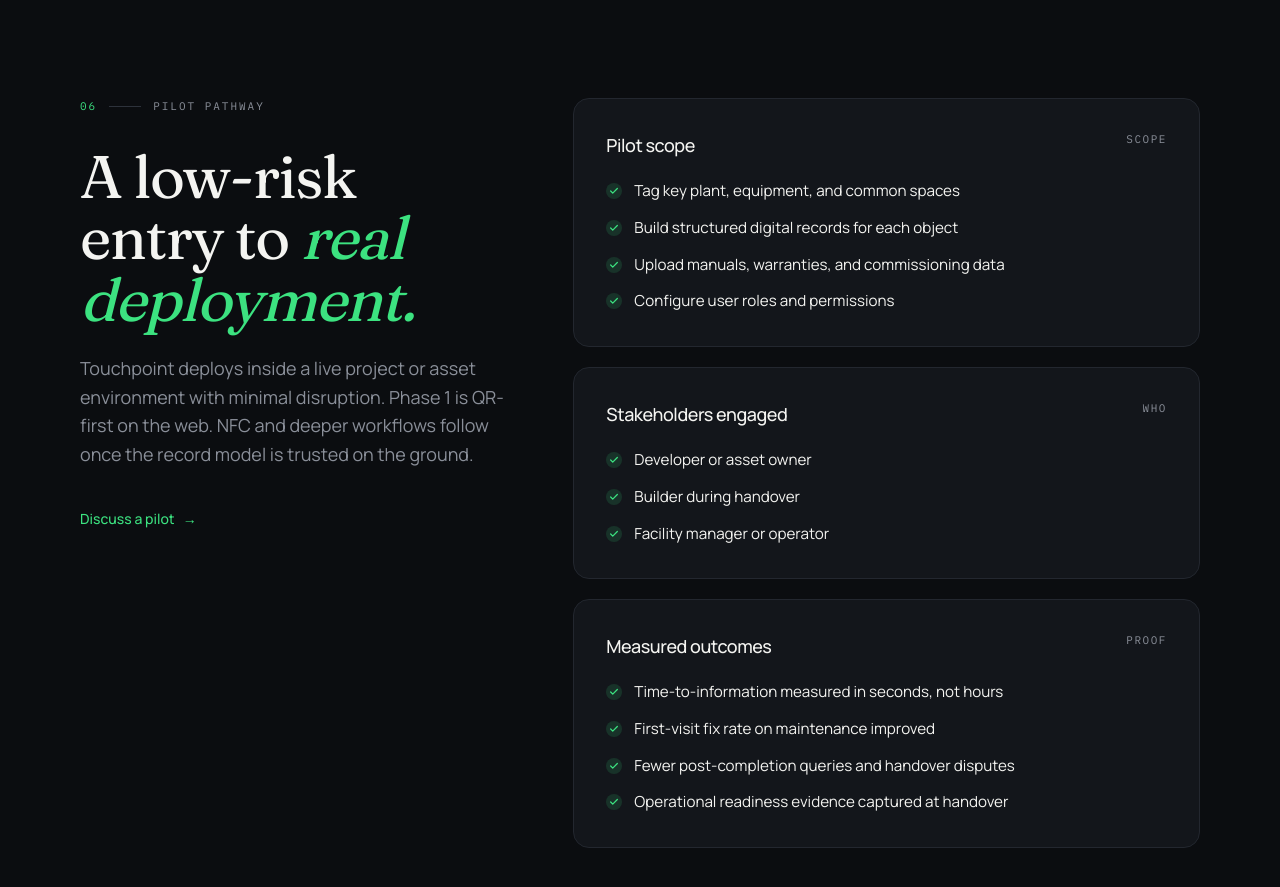
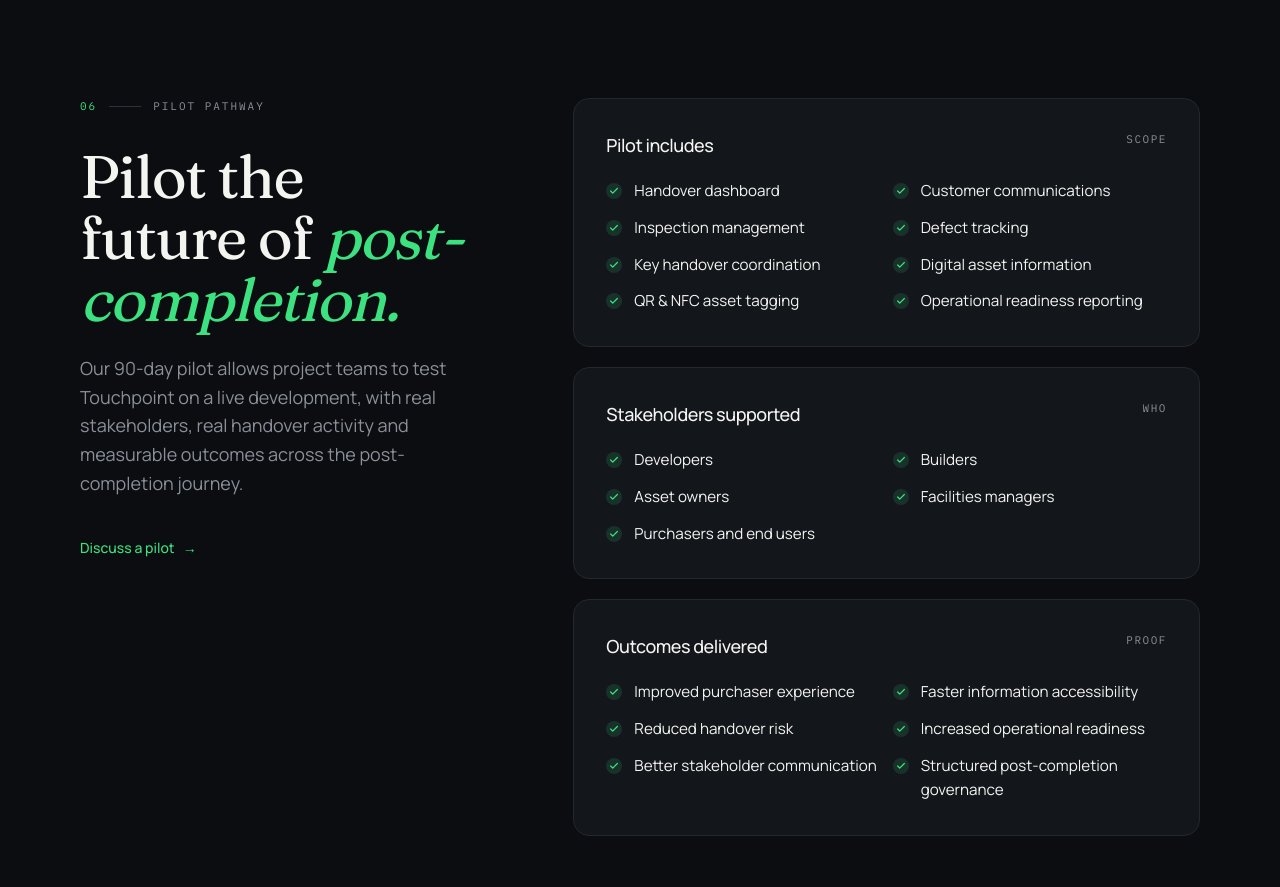
Before and after one commit to EVAVO-STUDIO/touchpoint, a Next.js app: page / in a window 1280 px wide. Shown: the part 6400-7287 px from the top of the page. Built offline with nearby package versions, Linux system fonts and the light colour scheme.

Commit message:
feat: align pilot pathway with client material

```diff
--- a/components/sections/pilot.tsx
+++ b/components/sections/pilot.tsx
@@ -4,28 +4,36 @@
 
 const pilot = {
   scope: [
-    'Tag key plant, equipment, and common spaces',
-    'Build structured digital records for each object',
-    'Upload manuals, warranties, and commissioning data',
-    'Configure user roles and permissions',
+    'Handover dashboard',
+    'Customer communications',
+    'Inspection management',
+    'Defect tracking',
+    'Key handover coordination',
+    'Digital asset information',
+    'QR & NFC asset tagging',
+    'Operational readiness reporting',
   ],
   stakeholders: [
-    'Developer or asset owner',
-    'Builder during handover',
-    'Facility manager or operator',
+    'Developers',
+    'Builders',
+    'Asset owners',
+    'Facilities managers',
+    'Purchasers and end users',
   ],
   outcomes: [
-    'Time-to-information measured in seconds, not hours',
-    'First-visit fix rate on maintenance improved',
-    'Fewer post-completion queries and handover disputes',
-    'Operational readiness evidence captured at handover',
+    'Improved purchaser experience',
+    'Faster information accessibility',
+    'Reduced handover risk',
+    'Increased operational readiness',
+    'Better stakeholder communication',
+    'Structured post-completion governance',
   ],
 };
 
 const groups = [
-  { title: 'Pilot scope', items: pilot.scope, tag: 'Scope' },
-  { title: 'Stakeholders engaged', items: pilot.stakeholders, tag: 'Who' },
-  { title: 'Measured outcomes', items: pilot.outcomes, tag: 'Proof' },
+  { title: 'Pilot includes', items: pilot.scope, tag: 'Scope' },
+  { title: 'Stakeholders supported', items: pilot.stakeholders, tag: 'Who' },
+  { title: 'Outcomes delivered', items: pilot.outcomes, tag: 'Proof' },
 ];
 
 export function Pilot() {
@@ -43,16 +51,15 @@
             </Reveal>
             <Reveal delay={0.05}>
               <h2 className="display-lg mt-8 text-balance">
-                A low-risk entry to{' '}
-                <span className="italic-accent text-accent">real deployment.</span>
+                Pilot the future of{' '}
+                <span className="italic-accent text-accent">post-completion.</span>
               </h2>
             </Reveal>
             <Reveal delay={0.1}>
               <p className="mt-6 max-w-[48ch] text-pretty text-lg leading-[1.6] text-muted">
-                Touchpoint deploys inside a live project or asset environment
-                with minimal disruption. Phase 1 is QR-first on the web. NFC
-                and deeper workflows follow once the record model is trusted
-                on the ground.
+                Our 90-day pilot allows project teams to test Touchpoint on a
+                live development, with real stakeholders, real handover activity
+                and measurable outcomes across the post-completion journey.
               </p>
             </Reveal>
             <Reveal delay={0.15}>
@@ -78,7 +85,7 @@
                         {g.tag}
                       </span>
                     </div>
-                    <ul className="mt-5 space-y-3">
+                    <ul className="mt-5 grid grid-cols-1 gap-3 sm:grid-cols-2">
                       {g.items.map((item) => (
                         <li key={item} className="flex items-start gap-3">
                           <span className="mt-1 inline-flex h-4 w-4 shrink-0 items-center justify-center rounded-full bg-accent-soft">
```
